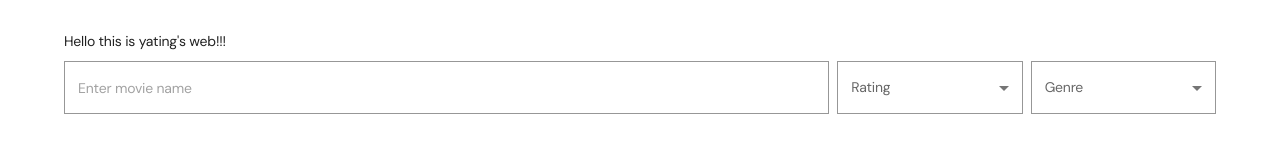
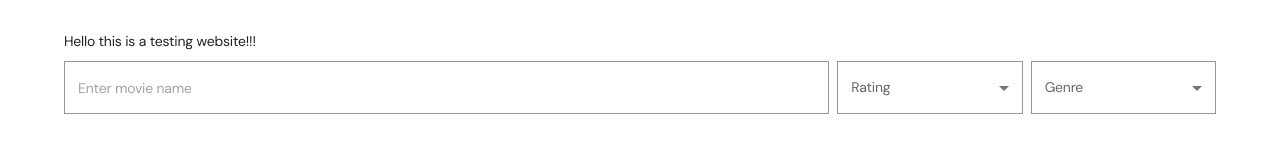
Before and after one commit to iamy8000/travelwits, a Next.js app: page / in a window 1280 px wide. Shown: the top 160 px of the page. Built offline with nearby package versions, Linux system fonts and the light colour scheme.

Commit message:
update title

```diff
--- a/pages/index.js
+++ b/pages/index.js
@@ -188,7 +188,7 @@ const Home = () => {
 		<Container maxWidth="lg" sx={{ padding: '22pt' }}>
 			<Grid container spacing={1}>
 				<Grid item xs={12}>
-					Hello this is yating&apos;s web!!!
+					Hello this is a testing website!!!
 				</Grid>
 				<Grid item xs={12} md={8}>
 					<SearchBar search={search} onSearchChange={handleSearchChange} filteredMovies={filteredMovies} />
```
